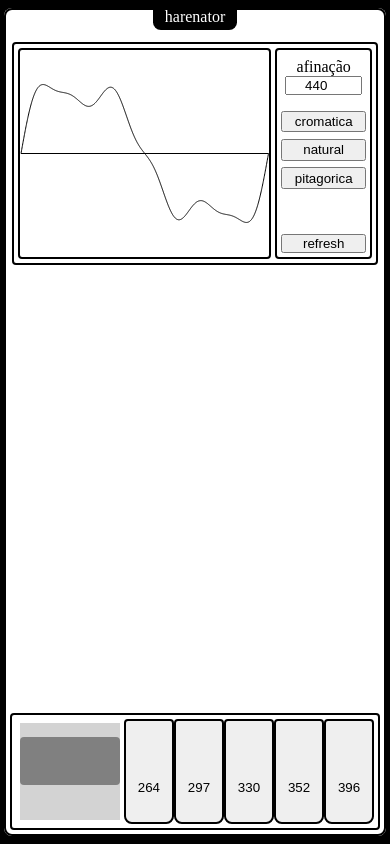
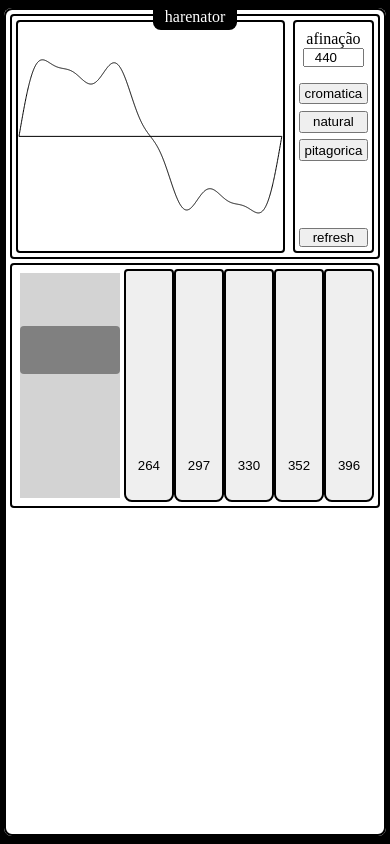
Before and after one commit to k-lila/react_synth, a React (Vite) app: page / in a window 390 px wide. Built offline with nearby package versions, Linux system fonts and the light colour scheme.

Commit message:
ajustes no layout, layout responsivo

```diff
--- a/src/components/synthwave/index.tsx
+++ b/src/components/synthwave/index.tsx
@@ -1,4 +1,4 @@
-import { useRef } from 'react'
+import { useEffect, useRef } from 'react'
 import useComponentSizes from '../../hooks/useComponentSizes'
 import LinePlot from '../../utils/lineplot'
 import { SynthWaveStyled } from './styles'
@@ -13,8 +13,10 @@ const SynthWave = () => {
   const { pitch, handlePitchChange } = usePitchChange()
   const graphref = useRef<HTMLDivElement>(null)
   const { height, width } = useComponentSizes(graphref)
+  useEffect(() => {
+    console.log(height, width)
+  }, [height, width])
   const mainWaveView = useMainWaveView()
-
   return (
     <SynthWaveStyled>
       <div className="graph">
--- a/src/components/synthwave/styles.ts
+++ b/src/components/synthwave/styles.ts
@@ -1,18 +1,20 @@
 import styled from 'styled-components'
 
 export const SynthWaveStyled = styled.div`
-  display: flex;
+  display: grid;
+  grid-template-columns: 75% auto;
+  gap: 0.5em;
   justify-items: center;
   align-items: center;
-  width: fit-content;
+  width: 100%;
+  height: 100%;
   border-radius: 0.25em;
   border: solid 2px black;
-  margin: 1vmin 0;
   padding: 1vmin;
   .graph {
     display: flex;
-    width: 25svh;
-    height: 25svh;
+    width: 100%;
+    height: 100%;
     border: solid 2px black;
     border-radius: 0.25em;
     &--plot {
@@ -27,9 +29,7 @@ export const SynthWaveStyled = styled.div`
     display: flex;
     flex-direction: column;
     justify-content: space-between;
-    height: 25svh;
-    width: 5em;
-    margin-left: 1vmin;
+    height: 100%;
     padding: 0.25em;
     &--input {
       color: black;
@@ -51,28 +51,10 @@ export const SynthWaveStyled = styled.div`
     }
   }
   @media screen and (max-width: 767px) {
-    margin: 1.75em 0;
-    .graph {
-      width: 65vmin;
-    }
-    .menu {
-      width: 25vmin;
-    }
   }
-  @media screen and (min-width: 768px) and (max-width: 1023px) {
-    height: 50svh;
-    width: 25vw;
-    margin-top: 1.75em;
-    margin-left: 1vmin;
-    margin-right: auto;
-    .graph {
-      height: 100%;
-      width: 100%;
-    }
-    .menu {
-      height: 100%;
-    }
+  @media screen and (min-width: 768px) and (max-width: 1024px) {
+    grid-template-columns: 65% auto;
   }
-  @media screen and (min-width: 1024px) {
+  @media screen and (min-width: 1025px) {
   }
 `
--- a/src/containers/harenator/styles.ts
+++ b/src/containers/harenator/styles.ts
@@ -2,22 +2,28 @@ import styled from 'styled-components'
 
 export const HarenatorStyled = styled.div`
   width: 100%;
+  max-width: 1200px;
   padding: 0.25em;
-  max-width: 1200px;
-  display: flex;
-  flex-direction: column;
+  display: grid;
+  grid-template-columns: 30% auto;
+  grid-template-rows: 16em 16em;
+  gap: 0.25em;
   align-items: center;
   border: 2px solid black;
   border-radius: 0.5em;
 
   @media screen and (max-width: 767px) {
     height: 100%;
-    justify-content: space-between;
+    grid-template-columns: 1fr;
+    grid-template-rows: 30% 30% 30%;
   }
-  @media screen and (min-width: 768px) and (max-width: 1023px) {
-    height: 100%;
-    justify-content: space-between;
+  @media screen and (min-width: 768px) and (max-width: 1024px) {
+    max-width: calc(100vw - 3vmin);
+    @media screen and (max-height: 600px) {
+      grid-template-columns: 30% auto;
+      grid-template-rows: 47vh 47vh;
+    }
   }
-  @media screen and (min-width: 1024px) {
+  @media screen and (min-width: 1025px) {
   }
 `
--- a/src/containers/pianokeyboard/index.tsx
+++ b/src/containers/pianokeyboard/index.tsx
@@ -10,7 +10,7 @@ const PianoKeyboard = ({ ...props }: PianoKeyboardProps) => {
   useKeyboardQWERTY()
 
   let keyboardSize
-  if (windowsize.width < 700) {
+  if (windowsize.width < 600) {
     keyboardSize = 5
   } else if (windowsize.width >= 1024) {
     keyboardSize = 12
--- a/src/containers/pianokeyboard/styles.ts
+++ b/src/containers/pianokeyboard/styles.ts
@@ -2,18 +2,19 @@ import styled from 'styled-components'
 
 export const PianoKeyboardStyled = styled.section`
   display: flex;
+  padding: 0.25em;
   width: 100%;
+  height: 100%;
   justify-content: center;
   align-items: center;
-  height: 30vmin;
   border: 2px solid black;
   border-radius: 0.25em;
-  padding: 0.25em;
+  grid-column: span 2;
 
   @media screen and (max-width: 767px) {
+    grid-column: span 1;
   }
   @media screen and (min-width: 768px) and (max-width: 1023px) {
-    height: 40vmin;
   }
   @media screen and (min-width: 1024px) {
   }
--- a/src/hooks/usePlayStop.ts
+++ b/src/hooks/usePlayStop.ts
@@ -18,6 +18,7 @@ function usePlayStop(wave: number[], audioCtx: AudioContext) {
     },
     [audioCtx]
   )
+
   useEffect(() => {
     if (!bufferRef.current && audioCtx) {
       bufferRef.current = audioCtx.createBuffer(
```
Also changed, not shown: src/components/keyboardvolume/styles.ts (+8 -0 lines).
